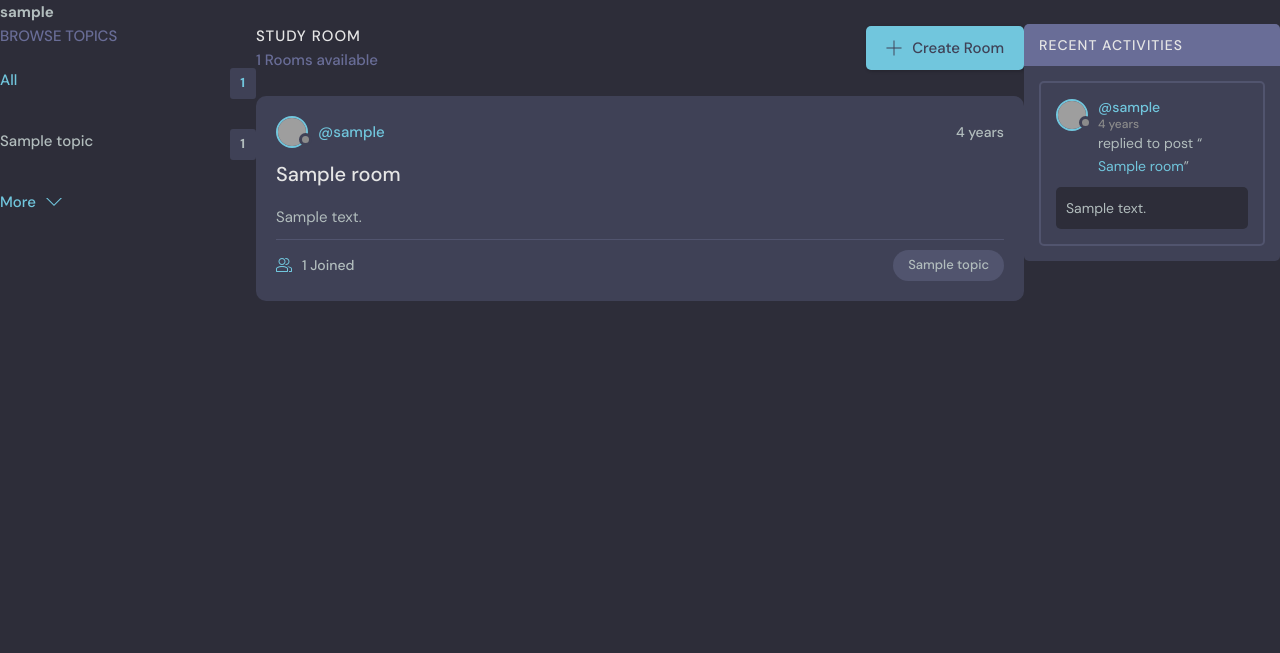
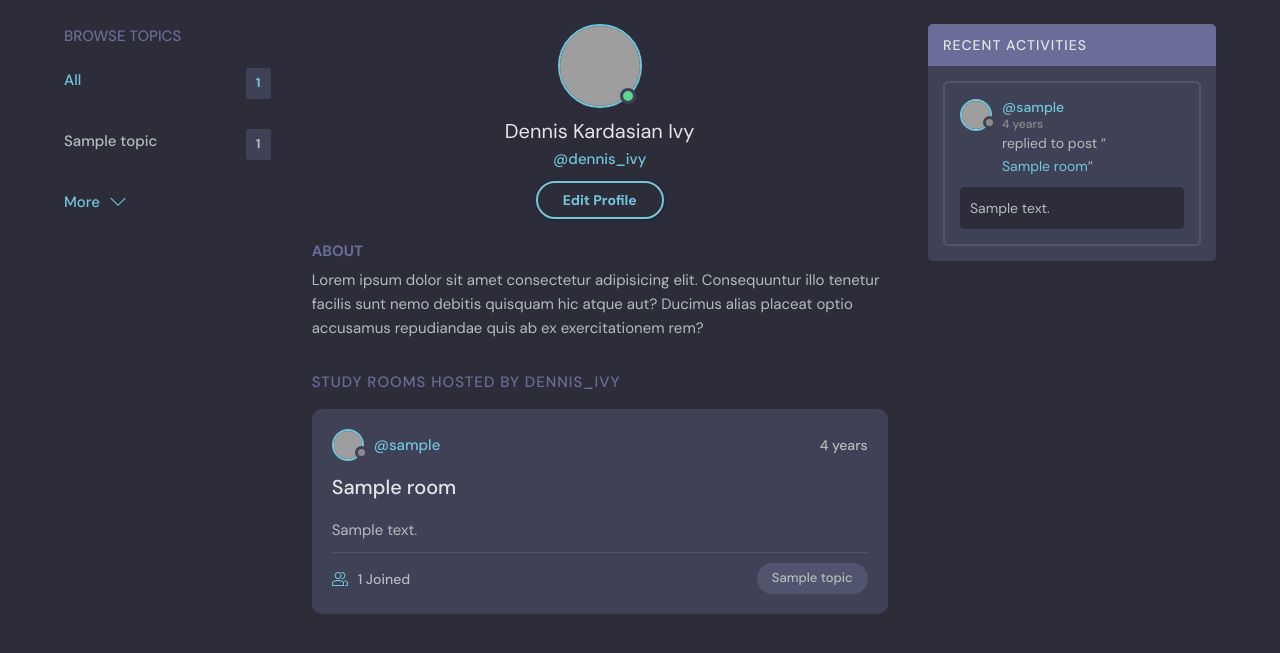
Before and after one commit to Hanumanthareddy884/studyroom, a Django app: page /profile/1/ in a window 1280 px wide. Shown: the part 76-729 px from the top of the page. Run offline with Django 5.2, Linux system fonts and the light colour scheme; tables that the repository leaves empty hold one stand-in row (values such as "Sample post"); grey boxes are pictures that could not be loaded.

Commit message:
Profile is updated

```diff
--- a/base/templates/base/feed_component.html
+++ b/base/templates/base/feed_component.html
@@ -1,48 +1,3 @@
-<div class="roomList">
-  <div class="mobile-menu">
-    <form class="header__search">
-      <label>
-        <svg
-          version="1.1"
-          xmlns="http://www.w3.org/2000/svg"
-          width="32"
-          height="32"
-          viewBox="0 0 32 32"
-        >
-          <title>search</title>
-          <path
-            d="M32 30.586l-10.845-10.845c1.771-2.092 2.845-4.791 2.845-7.741 0-6.617-5.383-12-12-12s-12 5.383-12 12c0 6.617 5.383 12 12 12 2.949 0 5.649-1.074 7.741-2.845l10.845 10.845 1.414-1.414zM12 22c-5.514 0-10-4.486-10-10s4.486-10 10-10c5.514 0 10 4.486 10 10s-4.486 10-10 10z"
-          ></path>
-        </svg>
-        <input placeholder="Search for posts" />
-      </label>
-    </form>
-    <div class="mobile-menuItems">
-      <a class="btn btn--main btn--pill" href="#">Browse Topics</a>
-      <a class="btn btn--main btn--pill" href="#">Recent Activities</a>
-    </div>
-  </div>
-  <div class="roomList__header">
-    <div>
-      <h2>Study Room</h2>
-      <p>{{ rooms.count }} Rooms available</p>
-    </div>
-    <a class="btn btn--main" href="{% url 'create_form' %}">
-      <svg
-        version="1.1"
-        xmlns="http://www.w3.org/2000/svg"
-        width="32"
-        height="32"
-        viewBox="0 0 32 32"
-      >
-        <title>add</title>
-        <path
-          d="M16.943 0.943h-1.885v14.115h-14.115v1.885h14.115v14.115h1.885v-14.115h14.115v-1.885h-14.115v-14.115z"
-        ></path>
-      </svg>
-      Create Room
-    </a>
-  </div>
 {% for room in rooms %}
       <div class="roomListRoom">
         <div class="roomListRoom__header">
@@ -89,4 +44,3 @@
         </div>
       </div>
       {% endfor %}
-</div>
--- a/base/templates/base/profile.html
+++ b/base/templates/base/profile.html
@@ -1,14 +1,49 @@
-{% extends "main.html" %} {% block content %}
-<style>
-  .profile-container {
-    display: grid;
-    grid-template-columns: 1fr 3fr 1fr;
-  }
-</style>
-<h2>{{ user.username }}</h2>
-<div class="profile-container">
-  <div>{% include "base/topic_components.html" %}</div>
-  <div>{% include "base/feed_component.html" %}</div>
-  <div>{% include "base/activity_component.html" %}</div>
-</div>
-{% endblock content %}
+{% extends "main.html" %}
+{% block content %}
+  <main class="profile-page layout layout--3">
+    <div class="container">
+      <!-- Topics Start -->
+      {% include "base/topic_components.html" %}
+      <!-- Topics End -->
+
+      <!-- Room List Start -->
+      <div class="roomList">
+        <div class="profile">
+          <div class="profile__avatar">
+            <div class="avatar avatar--large active">
+              <img src="https://randomuser.me/api/portraits/men/11.jpg" />
+            </div>
+          </div>
+          <div class="profile__info">
+            <h3>Dennis Kardasian Ivy</h3>
+            <p>@dennis_ivy</p>
+            <a href="edit-user.html" class="btn btn--main btn--pill">Edit Profile</a>
+          </div>
+          <div class="profile__about">
+            <h3>About</h3>
+            <p>
+              Lorem ipsum dolor sit amet consectetur adipisicing elit. Consequuntur illo tenetur
+              facilis sunt nemo debitis quisquam hic atque aut? Ducimus alias placeat optio
+              accusamus repudiandae quis ab ex exercitationem rem?
+            </p>
+          </div>
+        </div>
+
+        <div class="roomList__header">
+          <div>
+            <h2>Study Rooms Hosted by dennis_ivy</a>
+            </h2>
+          </div>
+        </div>
+         <!-- Room List Start -->
+          {% include "base/feed_component.html" %}
+          <!-- Room List End -->
+      </div>
+      <!-- Room List End -->
+
+      <!-- Activities Start -->
+    {% include "base/activity_component.html" %}
+    <!-- Activities End -->
+    </div>
+  </main>
+  {% endblock content %}
```
Also changed, not shown: base/templates/base/activity_component.html (+4 -7 lines), base/templates/base/home.html (+47 -3 lines), base/templates/base/profile_old.html (added, +14 -0 lines), theme/profile copy.html (renamed from theme/profile.html, +3 -54 lines). Lines whose indentation alone changed are shown as unchanged.
